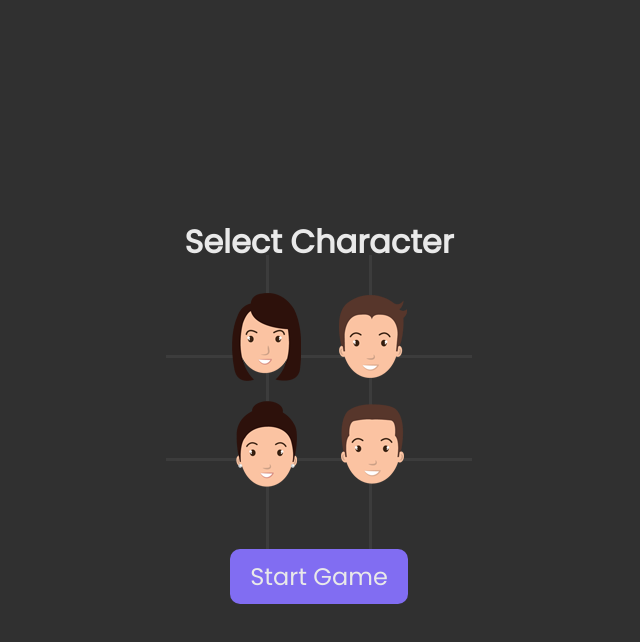
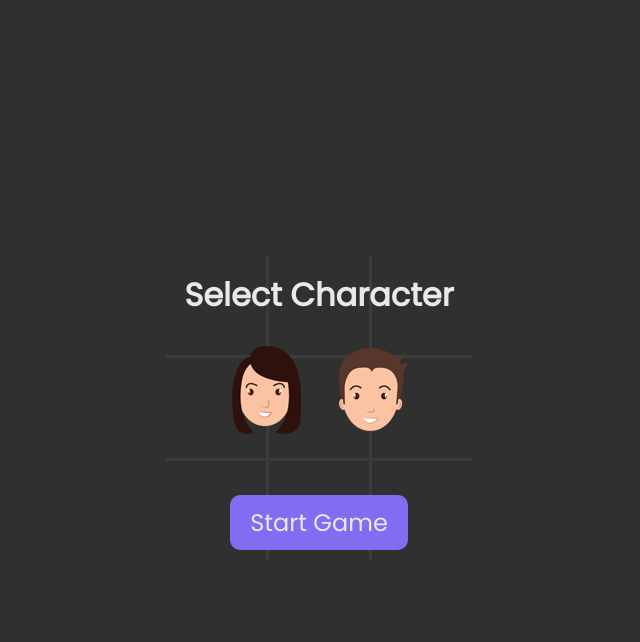
Before and after one commit to eupho1ria/tictactoe, a plain HTML site: page index.html in a window 1280 px wide. Shown: the whole page, without its empty margins (321-961 px from the left). Drawn offline with Linux system fonts and the light colour scheme.

Commit message:
Update index.html

```diff
--- a/index.html
+++ b/index.html
@@ -19,10 +19,6 @@
             <div class="img">
                 <img src="./assets/f1.png" class="id" data-id="x" alt="">
                 <img src="./assets/m1.png" class="id" data-id="y" alt="">
-            </div>
-            <div class="img">
-                <img src="./assets/f2.png" class="id" data-id="x2" alt="">
-                <img src="./assets/m2.png" class="id" data-id="y2" alt="">
             </div>
         </div>
 
```
